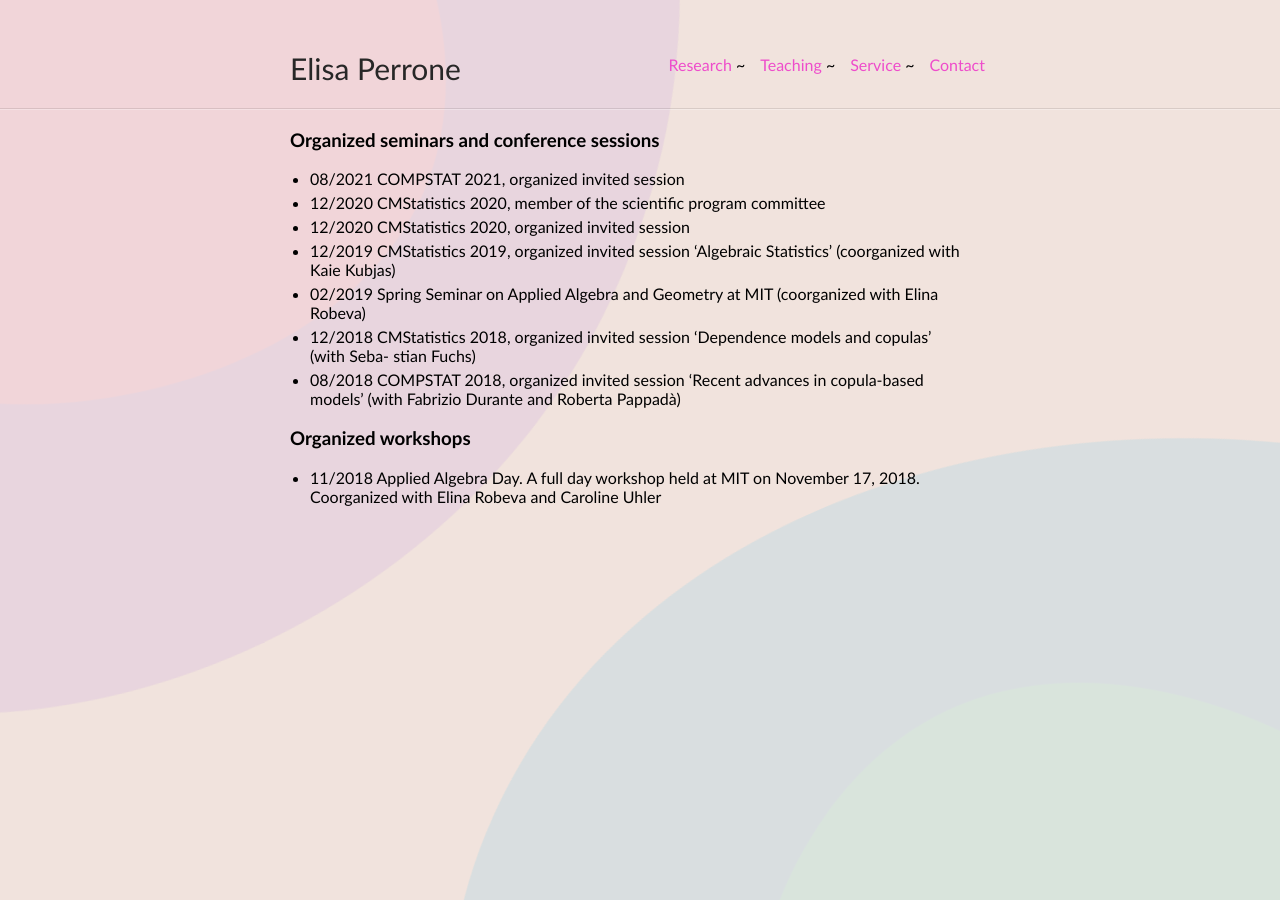
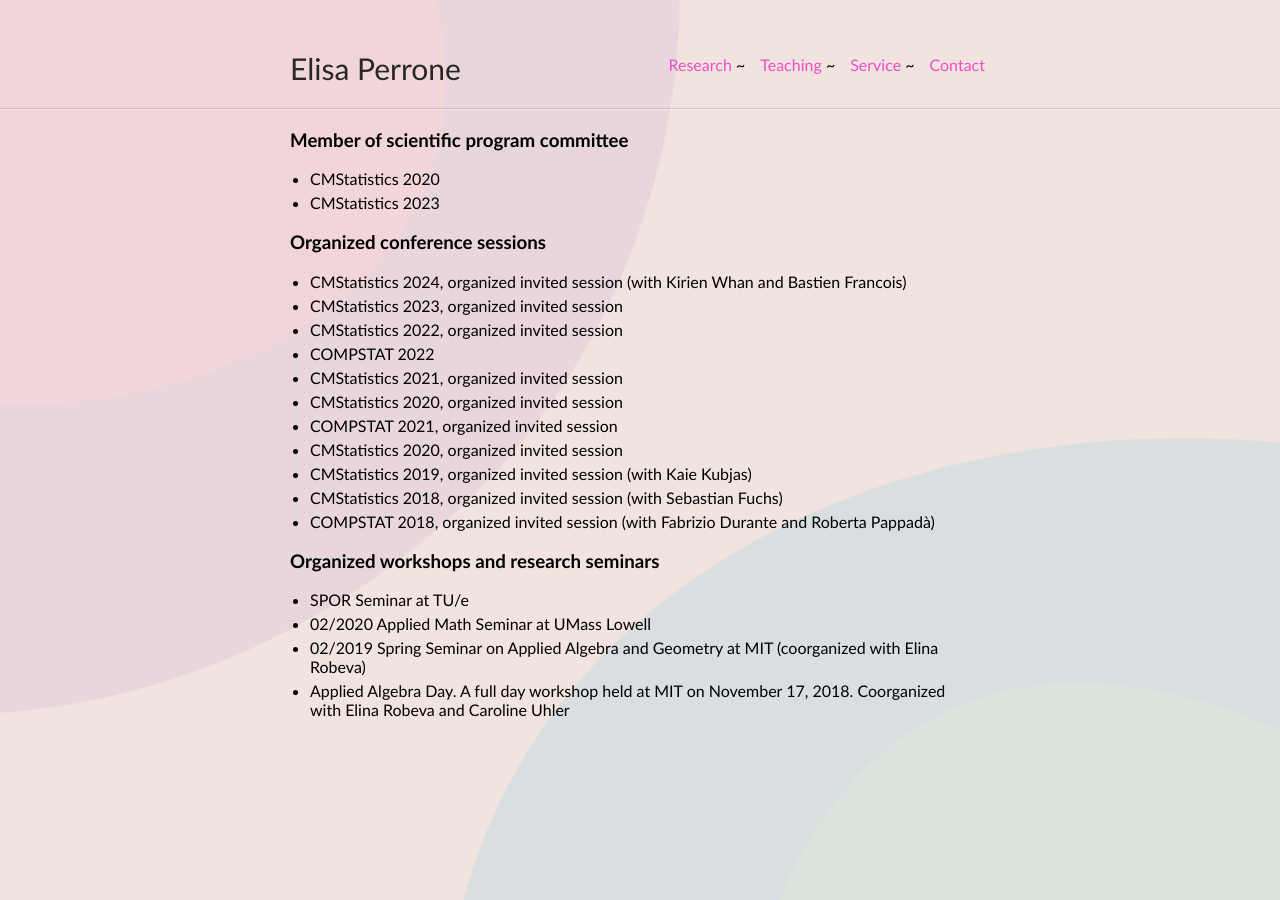
Before and after one commit to elisaperrone/elisaperrone.github.io, a Jekyll site: the page built from service.md, in a window 1280 px wide. Built offline with Jekyll 4.4.1, drawn with Linux system fonts in a browser that asks for light colours; our own code applies the rules of GitHub Pages for plain Markdown files.

Commit message:
Update service.md
up-to-date list of activities (conferences and workshops)

```diff
--- a/service.md
+++ b/service.md
@@ -2,18 +2,28 @@
 layout: default
 ---
 
-
-### Organized seminars and conference sessions
-
-* 08/2021	COMPSTAT 2021, organized invited session
-* 12/2020	CMStatistics 2020, member of the scientific program committee
-* 12/2020	CMStatistics 2020, organized invited session
-* 12/2019	CMStatistics 2019, organized invited session 'Algebraic Statistics' (coorganized with Kaie Kubjas)
-* 02/2019	Spring Seminar on Applied Algebra and Geometry at MIT (coorganized with Elina Robeva)
-* 12/2018	CMStatistics 2018, organized invited session 'Dependence models and copulas' (with Seba- stian Fuchs)
-* 08/2018	COMPSTAT 2018, organized invited session 'Recent advances in copula-based models' (with Fabrizio Durante and Roberta Pappadà)
+### Member of scientific program committee
+* CMStatistics 2020
+* CMStatistics 2023
 
 
-### Organized workshops
+### Organized conference sessions
+* CMStatistics 2024, organized invited session (with Kirien Whan and Bastien Francois)
+* CMStatistics 2023, organized invited session
+* CMStatistics 2022, organized invited session
+* COMPSTAT 2022
+* CMStatistics 2021, organized invited session
+* CMStatistics 2020, organized invited session
+* COMPSTAT 2021, organized invited session
+* CMStatistics 2020, organized invited session
+* CMStatistics 2019, organized invited session (with Kaie Kubjas)
+* CMStatistics 2018, organized invited session (with Sebastian Fuchs)
+* COMPSTAT 2018, organized invited session (with Fabrizio Durante and Roberta Pappadà)
 
-* 11/2018	Applied Algebra Day. A full day workshop held at MIT on November 17, 2018. Coorganized with Elina Robeva and Caroline Uhler
+
+### Organized workshops and research seminars
+
+* SPOR Seminar at TU/e
+* 02/2020 Applied Math Seminar at UMass Lowell
+* 02/2019	Spring Seminar on Applied Algebra and Geometry at MIT (coorganized with Elina Robeva)
+* Applied Algebra Day. A full day workshop held at MIT on November 17, 2018. Coorganized with Elina Robeva and Caroline Uhler
```
